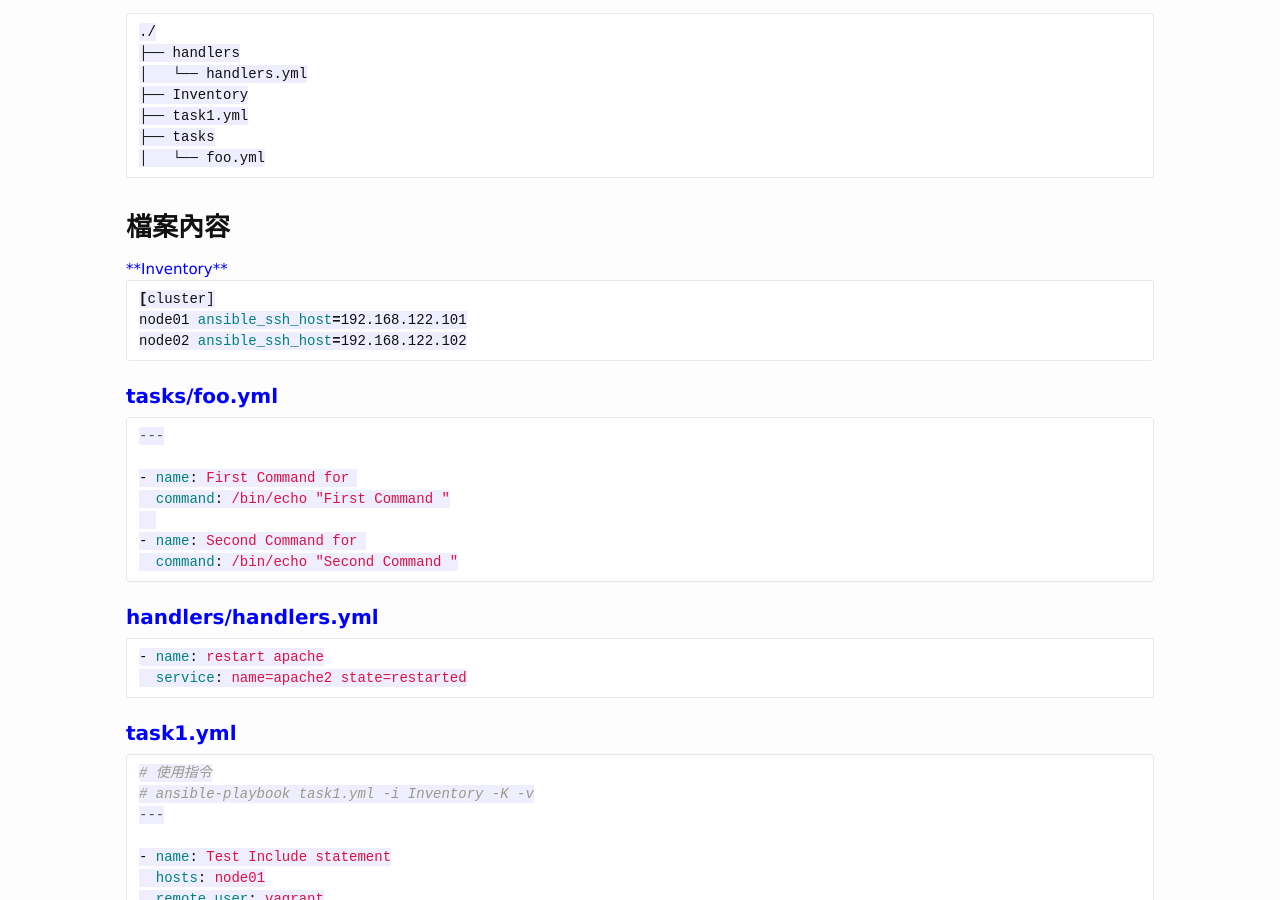
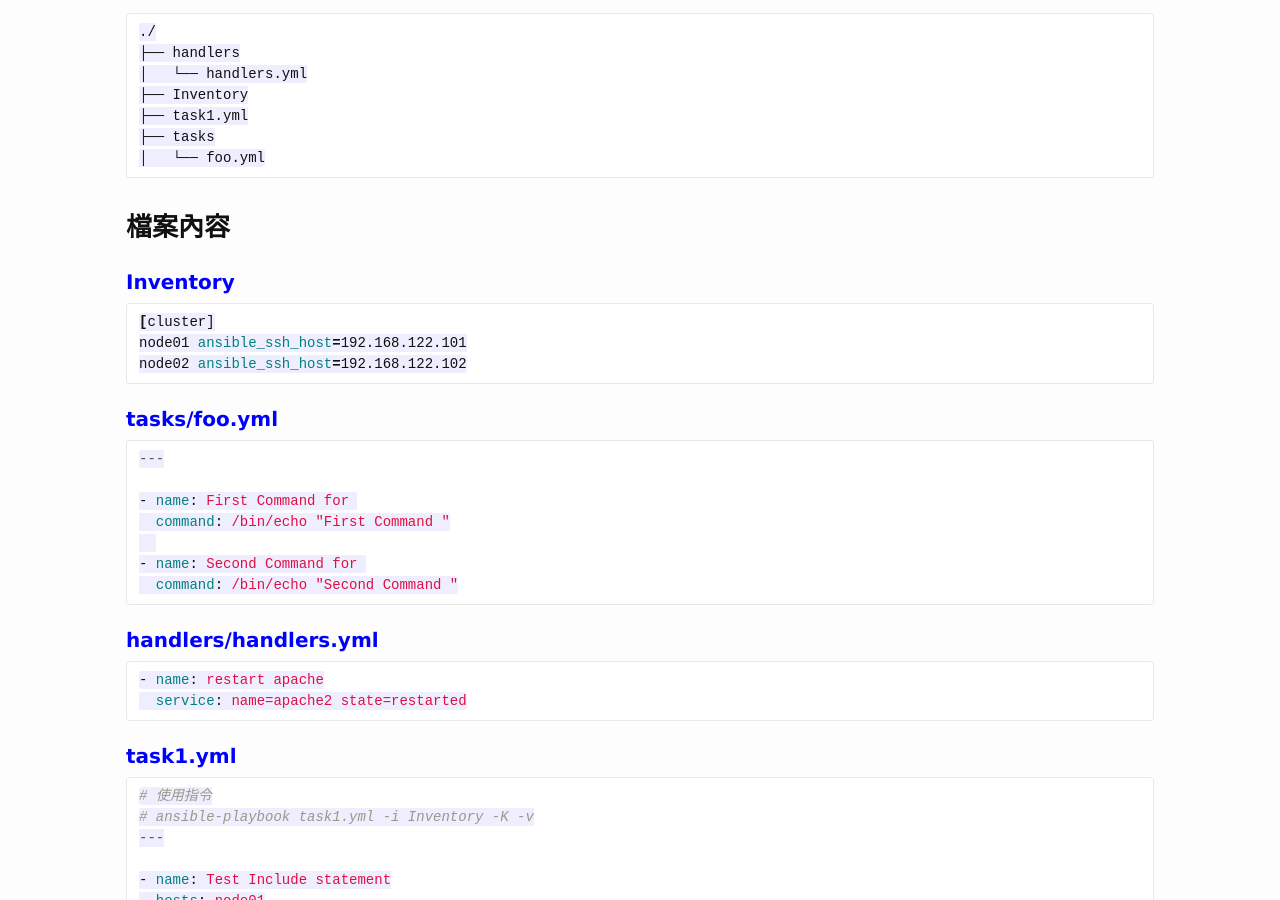
Before and after one commit to casper2048/godleon.github.io, a Jekyll site: the page built from _posts/2015-05-24-ansible-how-to-use-include.md, in a window 1280 px wide and 900 px high, scrolled down 654 px. Built offline with Jekyll 4.4.1, drawn with Linux system fonts in a browser that asks for light colours; Markdown is read by kramdown in place of the engine named in the settings; comment, search, counter and statistics services are not loaded.

Commit message:
How to use Include function in Ansible

````diff
--- a/_posts/2015-05-24-ansible-how-to-use-include.md
+++ b/_posts/2015-05-24-ansible-how-to-use-include.md
@@ -43,7 +43,7 @@ Include 使用範例說明
 
 ### 檔案內容
 
-<font color='blue'>**Inventory**</font>
+#### <font color='blue'>Inventory</font>
 
 ``` bash
 [cluster]
````
